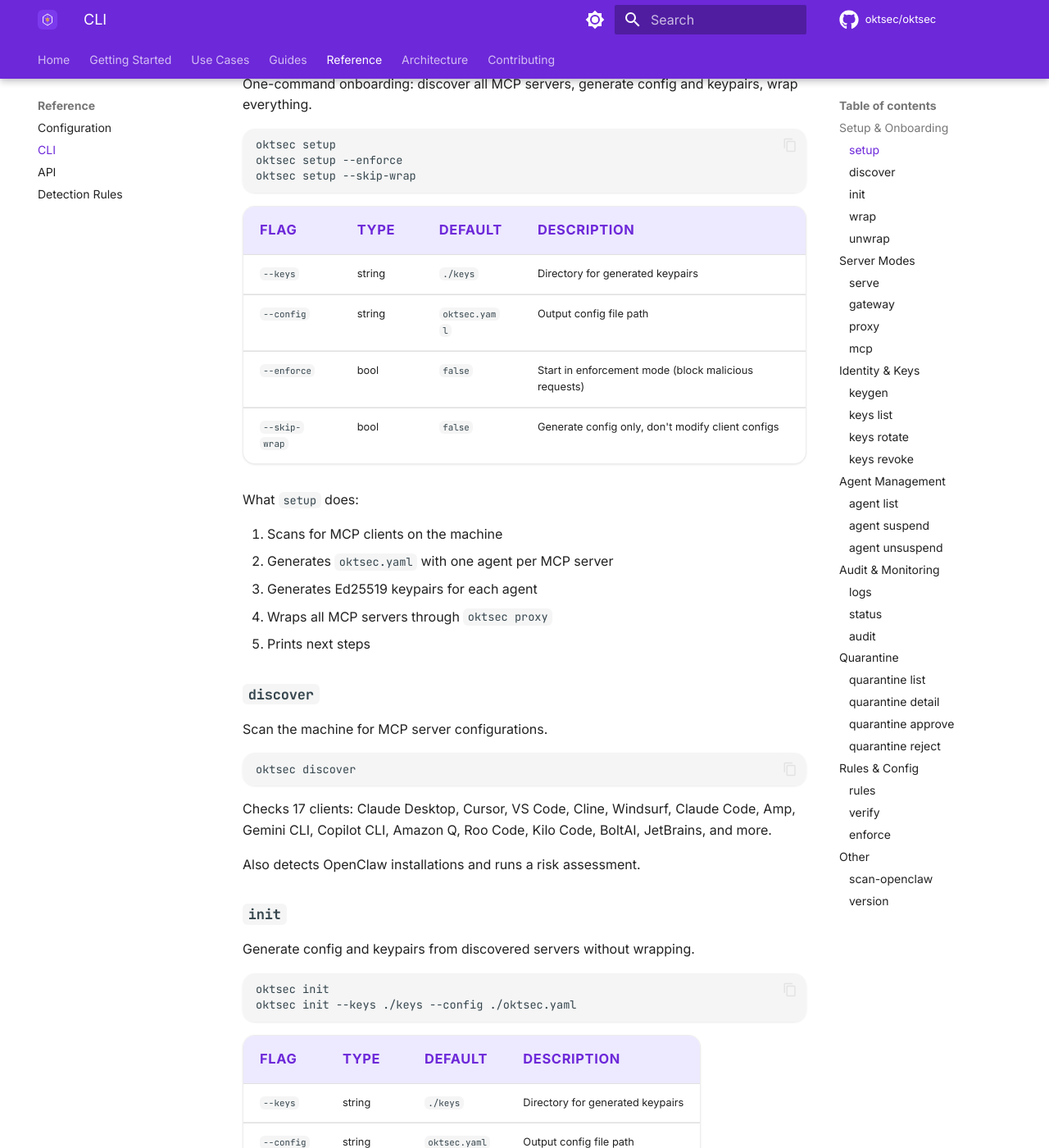
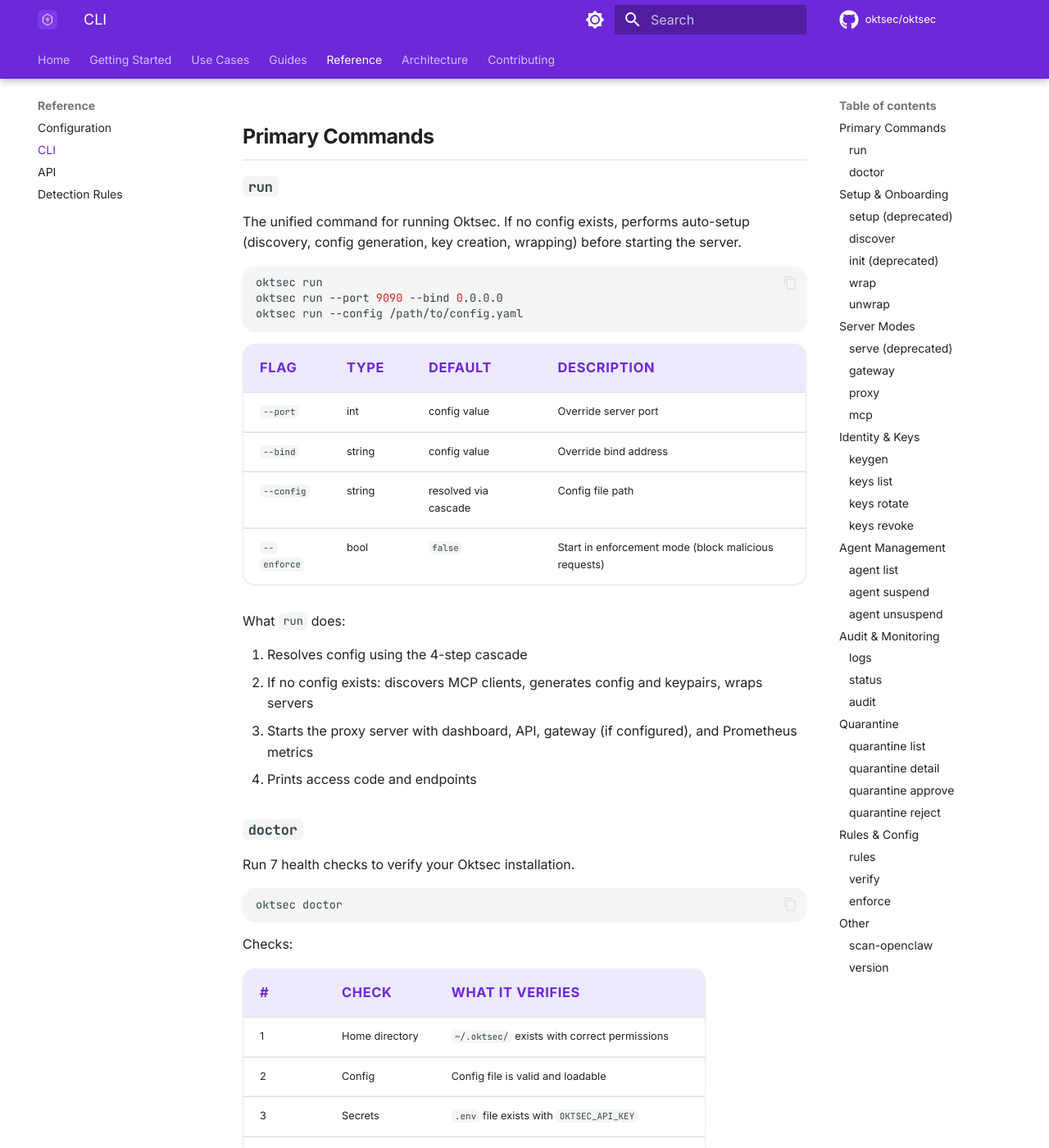
Before and after one commit to oktsec/oktsec, an MkDocs documentation site: the page built from documentation/reference/cli.md, in a window 1280 px wide and 1400 px high, scrolled down 455 px. Shown: the whole window at 82% size. Built offline with MkDocs 1.6.1 and Material for MkDocs 9.7.7, drawn with Linux system fonts in a browser that asks for light colours; comment, search, counter and statistics services are not loaded; some of the changed text lies outside the part shown.

Commit message:
release: v1.0 prep — update docs, fix env-dependent test (#55)
- Update README to reflect unified `oktsec run` flow, add `doctor`
  command, document config resolution cascade, mark `setup`/`init`
  as deprecated
- Update docs site (quickstart, onboarding, CLI reference,
  configuration) with new commands and centralized config
- Fix TestRunChecks_SecureConfig env-dependent test by making MCP
  scanner injectable (mcpScanFunc) — test no longer scans real
  host MCP configs

````diff
--- a/documentation/reference/cli.md
+++ b/documentation/reference/cli.md
@@ -1,6 +1,11 @@
 # CLI Reference
 
-All commands accept the global flag `--config <path>` (default: `oktsec.yaml`).
+All commands accept the global flag `--config <path>`. Config is resolved using a 4-step cascade:
+
+1. `--config` flag (explicit path)
+2. `$OKTSEC_CONFIG` environment variable
+3. `./oktsec.yaml` (current directory)
+4. `~/.oktsec/config.yaml` (centralized home directory)
 
 ```bash
 oktsec [command] [flags]
@@ -8,9 +13,60 @@
 
 ---
 
+## Primary Commands
+
+### `run`
+
+The unified command for running Oktsec. If no config exists, performs auto-setup (discovery, config generation, key creation, wrapping) before starting the server.
+
+```bash
+oktsec run
+oktsec run --port 9090 --bind 0.0.0.0
+oktsec run --config /path/to/config.yaml
+```
+
+| Flag | Type | Default | Description |
+|------|------|---------|-------------|
+| `--port` | int | config value | Override server port |
+| `--bind` | string | config value | Override bind address |
+| `--config` | string | resolved via cascade | Config file path |
+| `--enforce` | bool | `false` | Start in enforcement mode (block malicious requests) |
+
+What `run` does:
+
+1. Resolves config using the 4-step cascade
+2. If no config exists: discovers MCP clients, generates config and keypairs, wraps servers
+3. Starts the proxy server with dashboard, API, gateway (if configured), and Prometheus metrics
+4. Prints access code and endpoints
+
+### `doctor`
+
+Run 7 health checks to verify your Oktsec installation.
+
+```bash
+oktsec doctor
+```
+
+Checks:
+
+| # | Check | What it verifies |
+|---|-------|------------------|
+| 1 | Home directory | `~/.oktsec/` exists with correct permissions |
+| 2 | Config | Config file is valid and loadable |
+| 3 | Secrets | `.env` file exists with `OKTSEC_API_KEY` |
+| 4 | Database | SQLite database is accessible |
+| 5 | Keys | Ed25519 keypairs exist for all configured agents |
+| 6 | Port | Configured port is available |
+| 7 | Rules | Detection rules load without errors |
+
+---
+
 ## Setup & Onboarding
 
-### `setup`
+### `setup` (deprecated)
+
+!!! warning "Deprecated"
+    Use `oktsec run` instead. The `setup` command still works but prints a deprecation notice.
 
 One-command onboarding: discover all MCP servers, generate config and keypairs, wrap everything.
 
@@ -47,7 +103,10 @@
 
 Also detects OpenClaw installations and runs a risk assessment.
 
-### `init`
+### `init` (deprecated)
+
+!!! warning "Deprecated"
+    Use `oktsec run` instead. The `init` command still works but prints a deprecation notice.
 
 Generate config and keypairs from discovered servers without wrapping.
 
@@ -104,7 +163,10 @@
 
 ## Server Modes
 
-### `serve`
+### `serve` (deprecated)
+
+!!! warning "Deprecated"
+    Use `oktsec run` instead. The `serve` command still works but prints a deprecation notice.
 
 Start the proxy server with dashboard, API, and Prometheus metrics.
 
````
Also changed, not shown: README.md (+27 -14 lines), documentation/getting-started/onboarding.md (+18 -0 lines), documentation/getting-started/quickstart.md (+16 -13 lines), documentation/index.md (+4 -7 lines), documentation/reference/configuration.md (+42 -1 lines), 2 other files.
